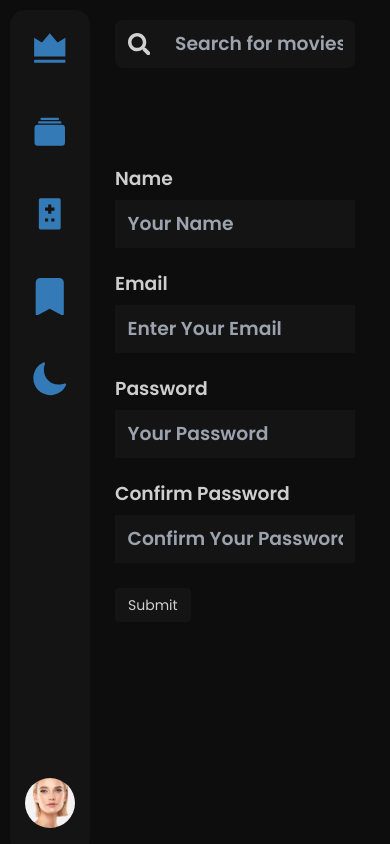
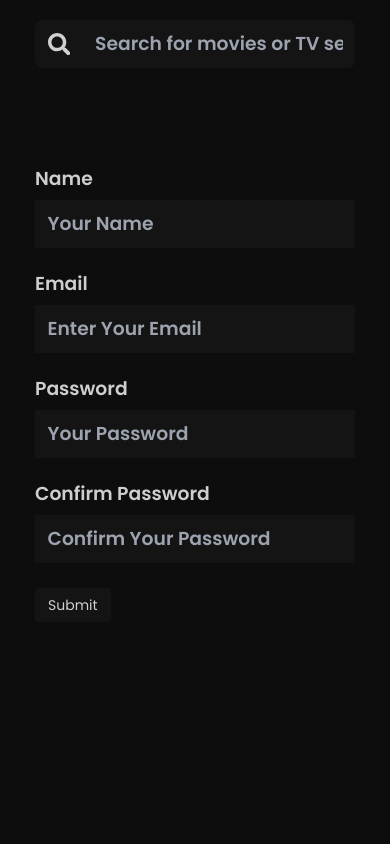
Before and after one commit to YossefMohamed/Movie-app, a Next.js app: page /register in a window 390 px wide. Built offline with nearby package versions, Linux system fonts and the light colour scheme; a web font is replaced by a local one.

Commit message:
implementing mobile screen design

```diff
--- a/components/Slider.tsx
+++ b/components/Slider.tsx
@@ -5,7 +5,7 @@ import { NextPage } from "next";
 const Slider: NextPage<any> = (props) => {
   const [ref] = useKeenSlider<HTMLDivElement>({
     slides: {
-      perView: 2.5,
+      perView:2.5,
       spacing: 15,
     },
   });
--- a/layouts/Layout.tsx
+++ b/layouts/Layout.tsx
@@ -54,7 +54,7 @@ export const Layout = ({ children }) => {
         <script src="https://maxcdn.bootstrapcdn.com/bootstrap/3.4.1/js/bootstrap.min.js"></script>
       </Head>
 
-      <div className=" bg-slate-800">{children}</div>
+      <div className="bg-slate-800">{children}</div>
     </div>
   );
 };
--- a/pages/_app.tsx
+++ b/pages/_app.tsx
@@ -12,11 +12,11 @@ function MyApp({ Component, pageProps }: AppProps) {
       <Layout>
         <div className="bg-primary-dark min-h-screen font-poppins text-text-dark  ">
           <div className=" flex justify-between gap-4  px-10 relative">
-            <div className="w-fit h-full  m-4">
+            <div className="w-fit h-full  m-4 hidden md:block!">
               <Header />
             </div>
 
-            <div className="flex-1 p-4 my-4 ml-20 overflow-hidden">
+            <div className="flex-1 p-4 my-4 overflow-hidden ml-0 md:ml-20">
               <div>
                 <SearchInput />
               </div>
```
